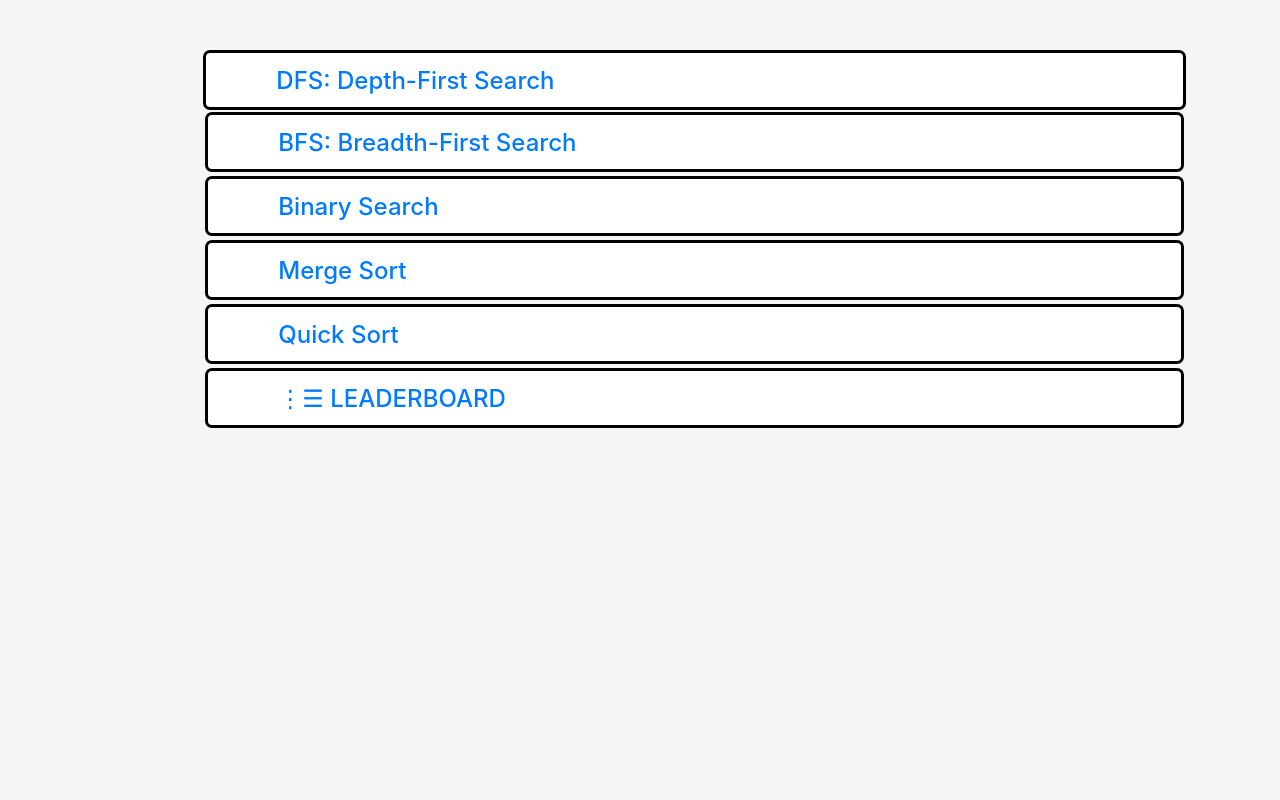
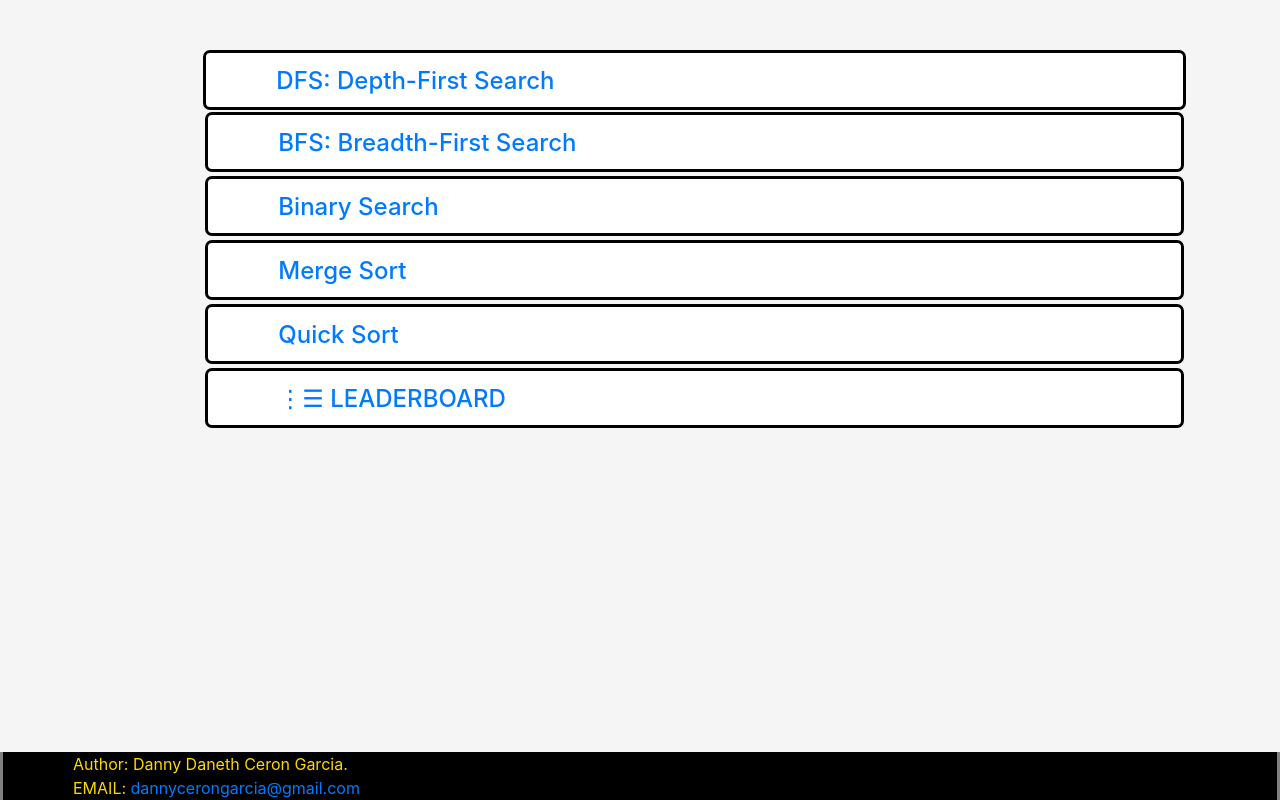
Before and after one commit to dannycerongarcia/algorithms-quiz, a React (Create React App) app in the folder front-end/: page /home in a window 1280 px wide. Built offline with nearby package versions, Linux system fonts and the light colour scheme.

Commit message:
guest login and footer prototype implemented

```diff
--- a/front-end/src/components/CSS/Login.css
+++ b/front-end/src/components/CSS/Login.css
@@ -3,9 +3,8 @@
     border-radius: 4px;
     margin-top: 3%;
     margin-left: 27%;
-    margin-right:  27%;
-
-    height: 280px;
+    margin-right:  27%;padding-bottom: 20px;
+    /* height: 280px; */
     background: rgba(0, 0, 0, 0.3);
 }
 .login{
@@ -24,12 +23,14 @@
     color: white;
 }
 .login-b:hover{
+    width: 140px;
     border-radius: 5px;
     margin-top: 5%;
     padding: 3px 30px;
     background-color: yellow;
 }
 .login-b{
+    width: 140px;
     border-radius: 5px;
     margin-top: 5%;
     padding: 3px 30px;
--- /dev/null
+++ b/front-end/src/components/CSS/footer.css
@@ -0,0 +1,24 @@
+.login-footer{
+    position: fixed;
+   left: 0;
+   bottom: 0;
+   width: 100%;
+   background-color: white;
+   color: blue;
+   padding-left: 70px;
+   text-align: left;
+   border-left:solid gray;
+   border-right:solid gray;
+}
+.home-footer{
+    position: fixed;
+   left: 0;
+   bottom: 0;
+   width: 100%;
+   background-color: black;
+   color: gold;
+   padding-left: 70px;
+   text-align: left;
+   border-left:solid gray;
+   border-right:solid gray;
+}
--- a/front-end/src/components/Home.js
+++ b/front-end/src/components/Home.js
@@ -34,6 +34,11 @@ const Home = () => {
                 </div>
                 <div className="col-1"> </div>
             </div>
+            <div className="home-footer">
+                {/* need a better looking footer */}
+                <div>Author: Danny Daneth Ceron Garcia.</div>
+                <div>EMAIL: <a href="dannycerongarcia@gmail.com"> dannycerongarcia@gmail.com</a></div>
+            </div>
         </div>
     );
 
--- a/front-end/src/components/Login.jsx
+++ b/front-end/src/components/Login.jsx
@@ -1,5 +1,6 @@
 import React, { useState } from 'react';
 import './CSS/Login.css'
+import './CSS/footer.css'
 import { Redirect } from 'react-router-dom';
 import { connect } from 'react-redux';
 // importing redux variables and function
@@ -55,6 +56,7 @@ const Login = ({dispatch, email,isLoggedIn}) => {
     }
 
     return (
+
        <div className="wallpaper">
            <div className="container">
                <div className="row">
@@ -94,6 +96,14 @@ const Login = ({dispatch, email,isLoggedIn}) => {
                                 onClick = {verify}>
                                     Login
                                 </button>
+                                <br/>
+                                <a href='/home'>
+                                <button
+                                className="login-b"
+                                onClick = {console.log}
+                                >CONTINUE AS GUEST</button>
+                                </a>
+
                                 <div  >
                                 <a href="/reguister">Sign-Up</a>
                                 </div>
@@ -105,6 +115,11 @@ const Login = ({dispatch, email,isLoggedIn}) => {
                 <div className="col-1"></div>
             </div>
         </div>
+        <div className="login-footer">
+            {/* need a better looking footer */}
+            <div>Author: Danny Daneth Ceron Garcia.</div>
+            <div>EMAIL: <a href="dannycerongarcia@gmail.com"> dannycerongarcia@gmail.com</a></div>
+        </div>
        </div>
     )
 }
```
Lines whose indentation alone changed are shown as unchanged.
